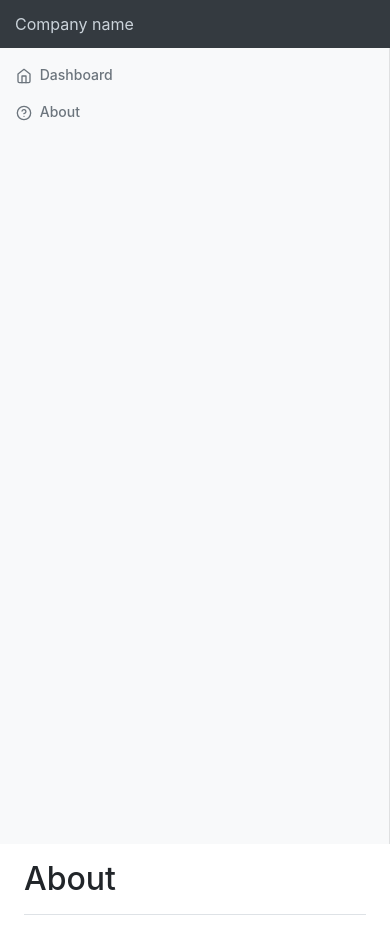
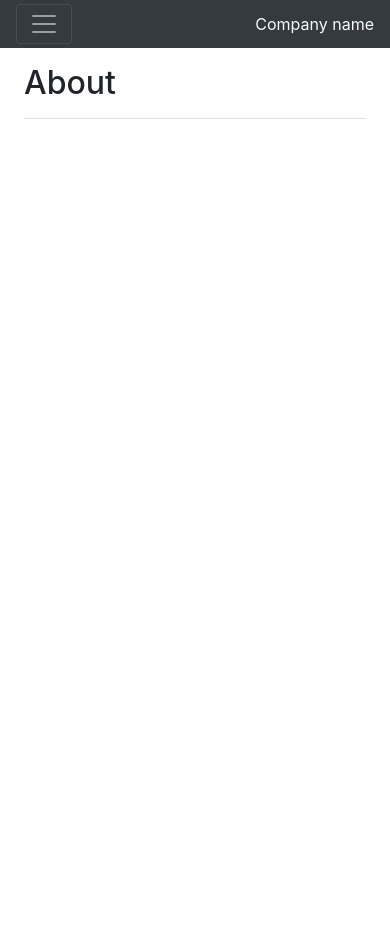
Before and after one commit to darragh3277/react_panel, a React (Create React App) app: page /about in a window 390 px wide. After the commit the page ends 844 px from the top, so only its background shows below. Built offline with nearby package versions, Linux system fonts and the light colour scheme.

Commit message:
make sidebar collapsable

```diff
--- a/src/components/navbar/Navbar.js
+++ b/src/components/navbar/Navbar.js
@@ -3,12 +3,24 @@ import {
     Link
   } from "react-router-dom";
 import './Navbar.css'
+import CollapsedSideBar from '../sidebar/CollapsedSideBar';
 
 class Navbar extends React.Component {
     render(){
         return (
-            <nav className="navbar navbar-light bg-dark sticky-top p-0">
-                <Link className="navbar-brand text-light col-sm-3 col-md-2 mr-0" to="/">Company name</Link>
+            <nav className="navbar navbar-dark bg-dark sticky-top p-0">
+                <button
+                    class="navbar-toggler text-light ml-3 d-md-none"
+                    type="button"
+                    data-toggle="collapse"
+                    data-target="#toggleCollapsedSideBar"
+                    aria-controls="toggleCollapsedSideBar"
+                    aria-expanded="false"
+                    aria-label="Toggle sidebar">
+                    <span class="navbar-toggler-icon text-light"></span>
+                </button>
+                <Link className="navbar-brand text-light ml-3 mr-3 mr-0" to="/">Company name</Link>
+                <CollapsedSideBar />
             </nav>
         );
     }
--- /dev/null
+++ b/src/components/sidebar/CollapsedSideBar.js
@@ -0,0 +1,23 @@
+import React from 'react';
+import {
+    Link
+  } from "react-router-dom";
+import { sidebarLinks } from './SidebarLinks';
+
+class CollapsedSideBar extends React.Component {
+    render(){
+        return (
+            <div class="collapse navbar-collapse d-md-none ml-3" id="toggleCollapsedSideBar">
+                <ul class="navbar-nav">
+                    {sidebarLinks.map((link,i)=>
+                        <li className="nav-item">
+                            <Link key={i} className="nav-link text-light" to={link.path}>{link.icon} {link.label}</Link>
+                        </li>
+                    )}
+                </ul>
+            </div>
+        );
+    }
+  }
+
+  export default CollapsedSideBar;
--- a/src/components/sidebar/Sidebar.js
+++ b/src/components/sidebar/Sidebar.js
@@ -1,25 +1,12 @@
 import React from 'react';
 import { Link } from "react-router-dom";
-import { Home, HelpCircle } from 'react-feather';
+import { sidebarLinks } from './SidebarLinks';
 import './Sidebar.css';
-
-const sidebarLinks = [
-    {
-        label: "Dashboard",
-        icon: <Home className="icon mr-1" />,
-        path: "/"
-    },
-    {
-        label: "About",
-        icon: <HelpCircle className="icon mr-1" />,
-        path: "/about"
-    },
-]
 
 class Sidebar extends React.Component {
     render () {
         return (
-            <nav className="col-md-3 col-lg-2 bg-light sidebar p-0">
+            <nav className="col-md-3 col-lg-2 bg-light sidebar p-0 d-none d-md-block">
                 <div className="sidebar-sticky">
                     <ul className="nav flex-column">
                         {sidebarLinks.map((link,i)=>
--- /dev/null
+++ b/src/components/sidebar/SidebarLinks.js
@@ -0,0 +1,15 @@
+import React from 'react';
+import { Home, HelpCircle } from 'react-feather';
+
+export const sidebarLinks = [
+    {
+        label: "Dashboard",
+        icon: <Home className="icon mr-1" />,
+        path: "/"
+    },
+    {
+        label: "About",
+        icon: <HelpCircle className="icon mr-1" />,
+        path: "/about"
+    },
+]
```
